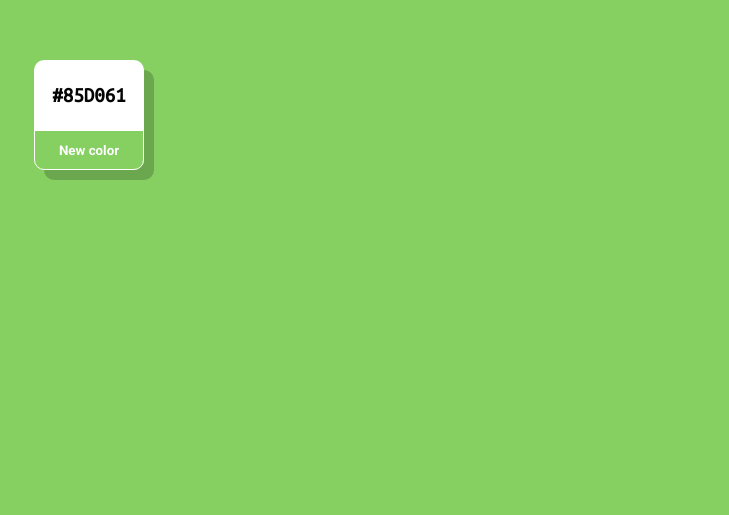
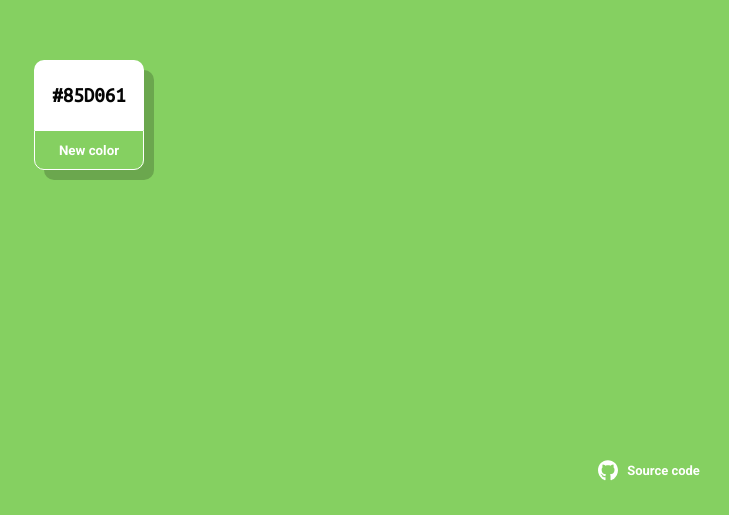
Before and after one commit to morimoto-ltd/color.dkdev.me, a plain HTML site: page index.html in a window 1280 px wide. Shown: the part 285-800 px from the top of the page, without its empty margins (551-1280 px from the left). Drawn offline with Linux system fonts and the light colour scheme.

Commit message:
Added github link

```diff
--- a/index.css
+++ b/index.css
@@ -54,3 +54,32 @@ button {
 button:hover {
   background: rgba( 255, 255, 255, .15 )
 }
+
+/* Github link */
+a {
+  width: 120px;
+  height: 50px;
+
+  position: absolute;
+  right: 20px;
+  bottom: 20px;
+
+  display: flex;
+  justify-content: space-evenly;
+  align-items: center;
+
+  color: white;
+  border-radius: 5px;
+
+  font-family: 'Roboto', sans-serif;
+  font-size: 13px;
+  text-decoration: none;
+}
+a::before {
+  content: url(./github_icon.svg);
+  width: 20px;
+  height: 20px;
+}
+a:hover {
+  background: rgba( 255, 255, 255, .15 );
+}
--- a/index.html
+++ b/index.html
@@ -25,6 +25,9 @@
     <button>New color</button>
   </div>
 
+  <!-- Github link -->
+  <a href='https://github.com/morimoto-ltd/color_generator'>Source code</a>
+
   <script src='main.js'></script>
 
 </body>
```
Also changed, not shown: github_icon.svg (added).
